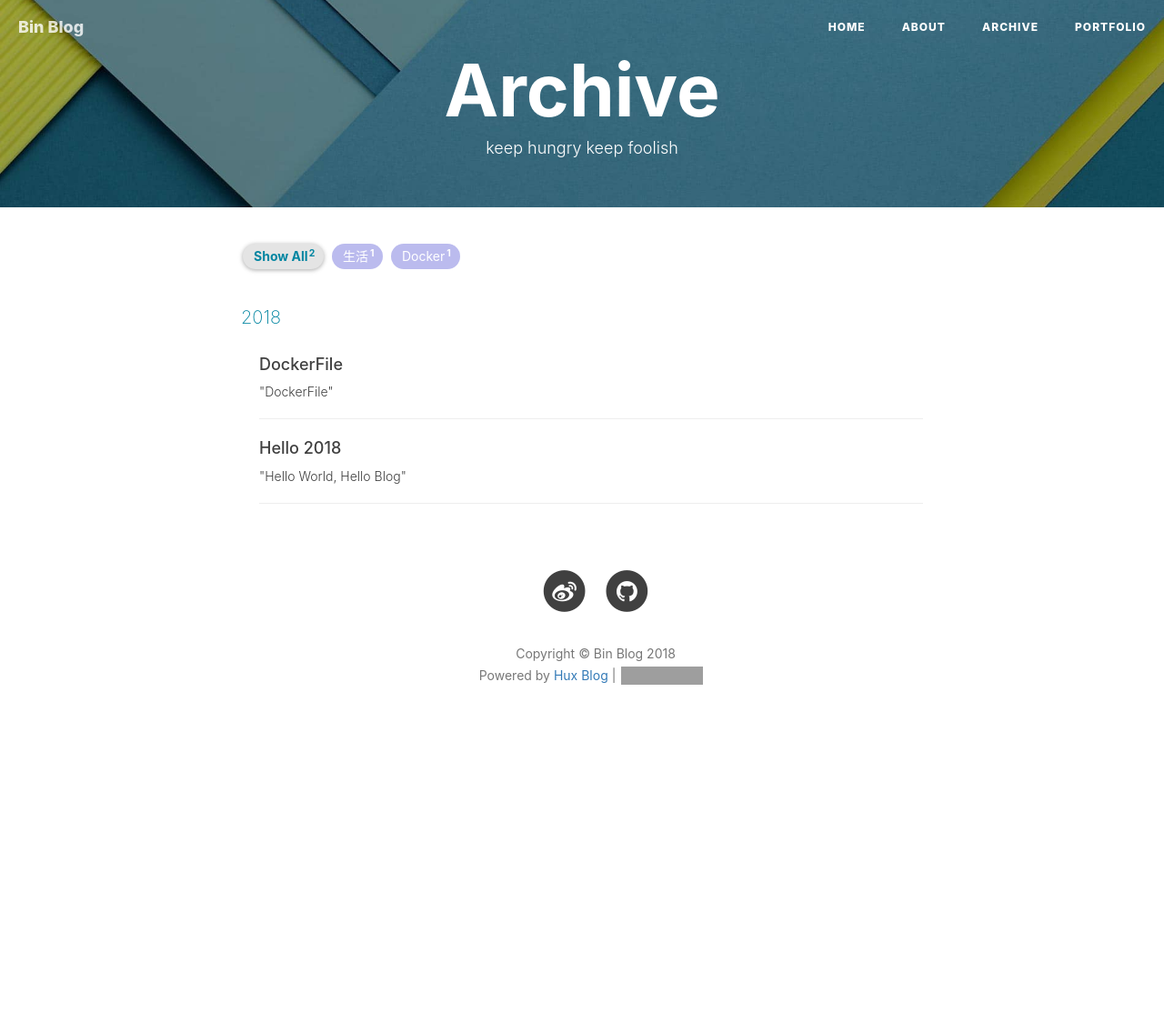
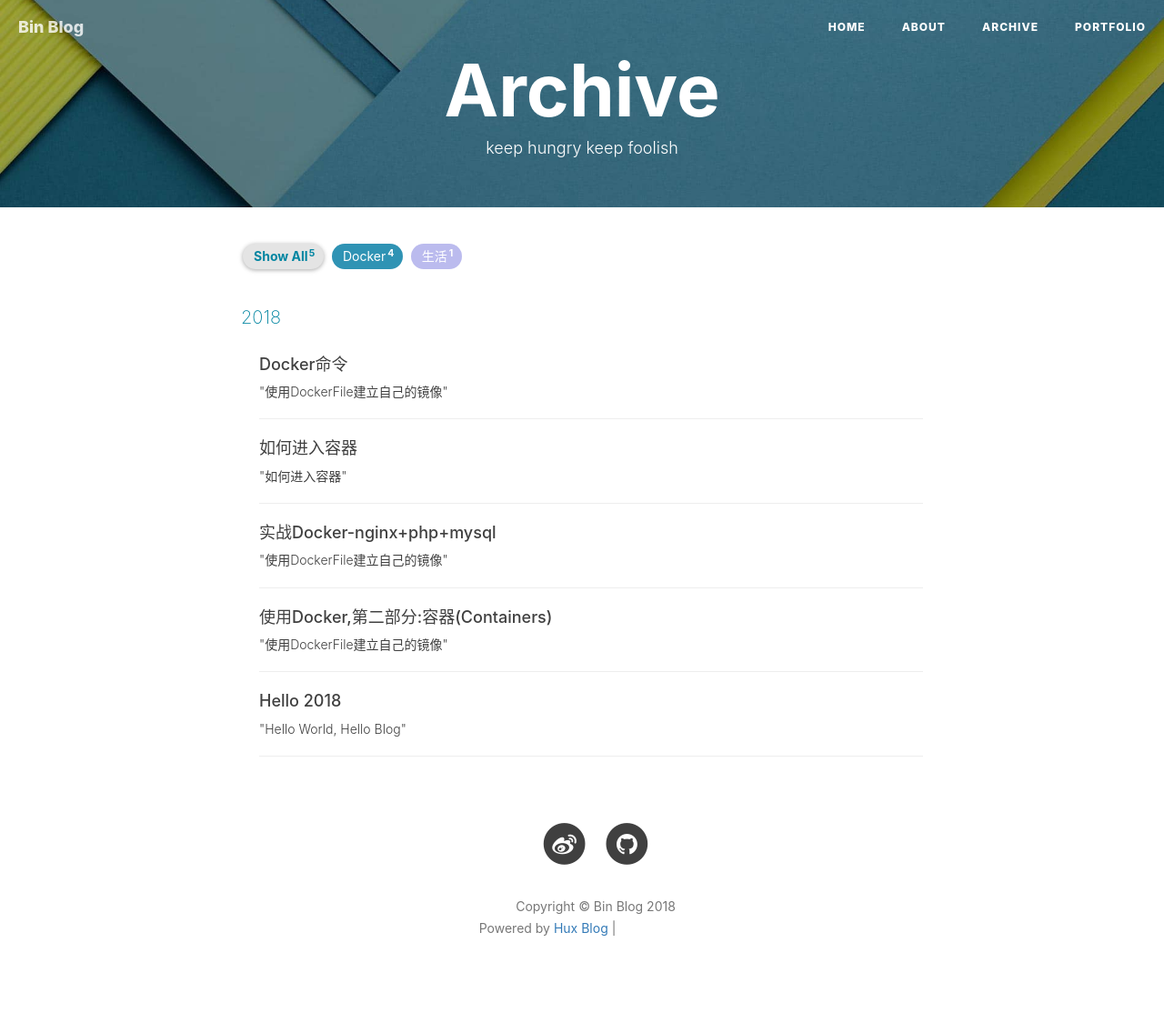
Before and after one commit to angelhappyboy/angelhappyboy.github.io, a Jekyll site: the page built from archive.html, in a window 1280 px wide. Shown: the whole page at 91% size. Built offline with Jekyll 4.4.1, drawn with Linux system fonts in a browser that asks for light colours; nearby versions of some CDN libraries; comment, search, counter and statistics services are not loaded; before the commit the page ends 900 px from its top, so only the background shows below that; grey boxes are pictures that could not be loaded.

Commit message:
add docker
add docker

````diff
--- /dev/null
+++ b/_posts/2018-10-10-docker-cmd.markdown
@@ -0,0 +1,23 @@
+---
+layout:     post
+title:      "Docker命令"
+subtitle:   " \"使用DockerFile建立自己的镜像\""
+date:       2018-10-10 12:41:00
+author:     "Bin"
+header-img: "img/post/bg/docker.svg"
+catalog: true
+tags:
+    - Docker
+---
+
+> “Yeah It's on. ”
+
+
+## Run
+
+Usage: ```docker run [OPTIONS] IMAGE [COMMAND] [ARG...]```
+
+```-d``` 在后台运行容器并显示容器标识
+```-p list``` 将容器的端口发布到主机
+```-v list``` 绑定一个卷(文件或目录)
+```-link list``` 添加一个链接到其它容器
--- /dev/null
+++ b/_posts/2018-10-10-docker-how-to-enter-a-container.markdown
@@ -0,0 +1,22 @@
+---
+layout:     post
+title:      "如何进入容器"
+subtitle:   " \"如何进入容器\""
+date:       2018-10-10 12:41:00
+author:     "Bin"
+header-img: "img/post/bg/docker.svg"
+catalog: true
+tags:
+    - Docker
+---
+
+> “Yeah It's on. ”
+
+
+## 如何进入容器
+使用命令``docker exec``
+``-it``
+
+```bash
+docker exec -it container /bin/bash
+```
--- /dev/null
+++ b/_posts/2018-10-10-docker-nginx-php-mysql.markdown
@@ -0,0 +1,31 @@
+---
+layout:     post
+title:      "实战Docker-nginx+php+mysql"
+subtitle:   " \"使用DockerFile建立自己的镜像\""
+date:       2018-10-10 12:41:00
+author:     "Bin"
+header-img: "img/post/bg/docker.svg"
+catalog: true
+tags:
+    - Docker
+---
+
+> “Yeah It's on. ”
+
+
+## Php容器运行
+```bash
+docker run -d -p 9000:9000 --name php72 \
+           -v /services/nginx/wwwroot:/services/nginx/wwwroot \
+           php72
+```
+
+## Nginx容器运行
+```bash
+docker run -d -p 80:80 -p 443:443 --name nginx \
+           -v /services/nginx/conf/nginx.conf:/etc/nginx/nginx.conf \
+           -v /services/nginx/conf/vhosts.conf:/etc/nginx/vhosts.conf \
+           -v /services/nginx:/services/nginx \
+           --link php72 \
+           angelhappyboy/nginx
+```
--- a/_posts/2018-10-10-dockerfile.markdown
+++ b/_posts/2018-10-10-dockerfile.markdown
@@ -1,7 +1,7 @@
 ---
 layout:     post
-title:      "DockerFile"
-subtitle:   " \"DockerFile\""
+title:      "使用Docker,第二部分:容器(Containers)"
+subtitle:   " \"使用DockerFile建立自己的镜像\""
 date:       2018-10-10 12:41:00
 author:     "Bin"
 header-img: "img/post/bg/docker.svg"
@@ -13,6 +13,48 @@ tags:
 > “Yeah It's on. ”
 
 
-## 正文
+## 使用Dockfile文件定义一个容器(Define a container with Dockerfile)
 
-DockerFile
+```bash
+
+# 使用父镜像
+FROM python:2.7-slim
+
+# Set the working directory to /app
+WORKDIR /app
+
+# Copy the current directory contents into the container at /app
+COPY . /app
+
+# Install any needed packages specified in requirements.txt
+RUN pip install --trusted-host pypi.python.org -r requirements.txt
+
+# Make port 80 available to the world outside this container
+EXPOSE 80
+
+# Define environment variable
+ENV NAME World
+
+# Run app.py when the container launches
+CMD ["python", "app.py"]
+
+```
+
+## 构建应用(Build the app)
+
+使用``docker build``命令构建镜像
+``-t``是镜像名称
+``-f``Dockerfile的名称(默认是'PATH/Dockerfile')
+``.``是生成镜像路径
+
+```bash
+docker build -t friendlyhello -f Dockerfile .
+```
+
+## 启动应用(Run the app)
+使用[``docker run``](/2018/10/10/docker/cmd)命令使用已有构建的镜像启动一个容器
+``-p 4000:80`` 端口映射(寄主端口:容器端口)
+``friendlyhellow`` 使用的镜像名称
+```bash
+docker run -p 4000:80 friendlyhello
+```
````
